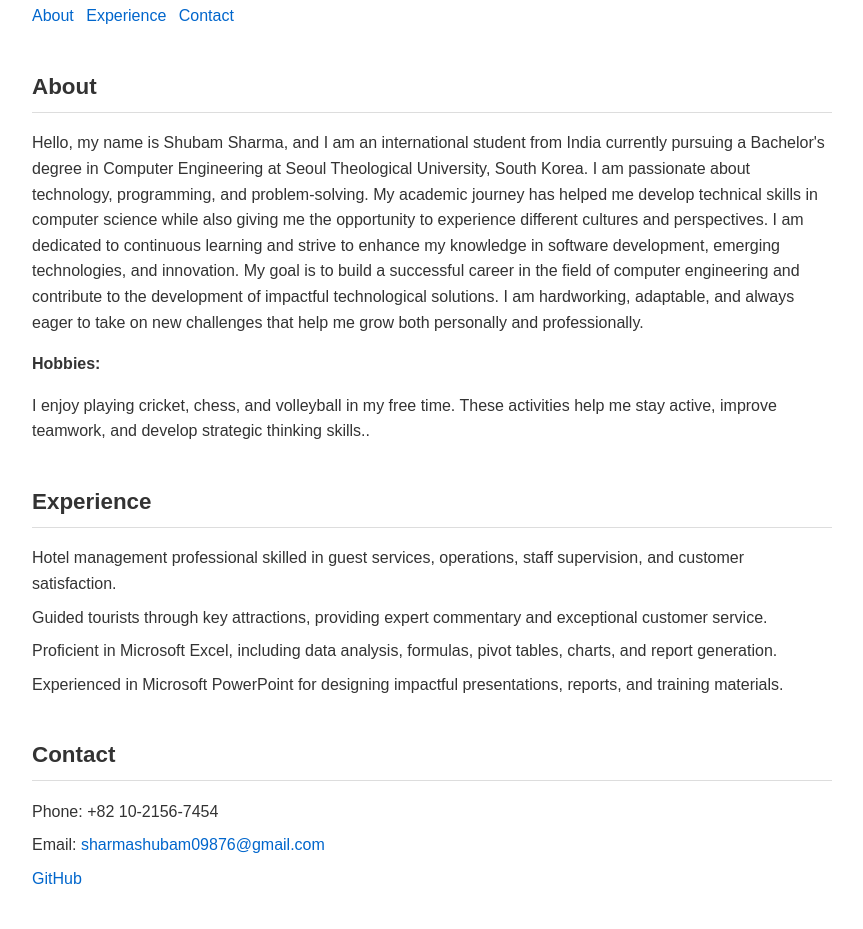
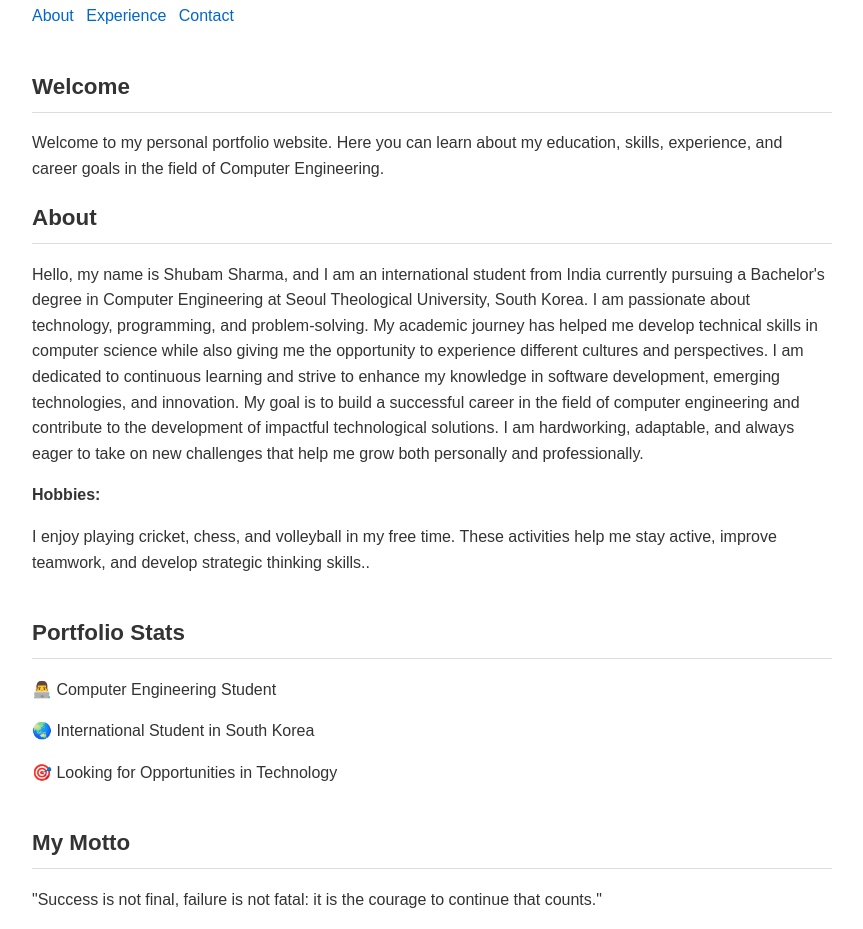
Before and after one commit to sharmashubam09876-sketch/profile-portfolio-website, a plain HTML site: page index.html in a window 1280 px wide. Shown: the part 354-1283 px from the top of the page, without its empty margins (208-1071 px from the left). Drawn offline with Linux system fonts and the light colour scheme.

Commit message:
Update index.html

```diff
--- a/index.html
+++ b/index.html
@@ -14,7 +14,7 @@
             gtag('config', 'G-2GVZS5GSBT');
         }
     </script>
-    <img src="photo.jpg.jpeg" alt="My Photo" width="150" style="margin-left: 500px;">
+    <img src="photo.jpg.jpeg" alt="My Photo" width="150" style="margin-left: 300px;">
 
     <meta charset="UTF-8">
     <title>Shubam Sharma – Student </title>
@@ -145,7 +145,12 @@
         <a href="#experience">Experience</a>
         <a href="#contact">Contact</a>
     </nav>
-
+<section>
+    <h2>Welcome</h2>
+    <p>
+        Welcome to my personal portfolio website. Here you can learn about my education,
+        skills, experience, and career goals in the field of Computer Engineering.
+    </p>
     <section id="about">
         <h2>About</h2>
         <p>
@@ -162,7 +167,19 @@ My goal is to build a successful career in the field of computer engineering and
 
         </ul>
     </section>
-
+<section>
+<h2>Portfolio Stats</h2>
+<p>👨‍💻 Computer Engineering Student</p>
+<p>🌏 International Student in South Korea</p>
+<p>🎯 Looking for Opportunities in Technology</p>
+</section>
+ <section>
+<h2>My Motto</h2>
+<p>
+"Success is not final, failure is not fatal:
+it is the courage to continue that counts."
+</p>
+</section>
     <section id="experience">
         <h2>Experience</h2>
         <ul>
```
